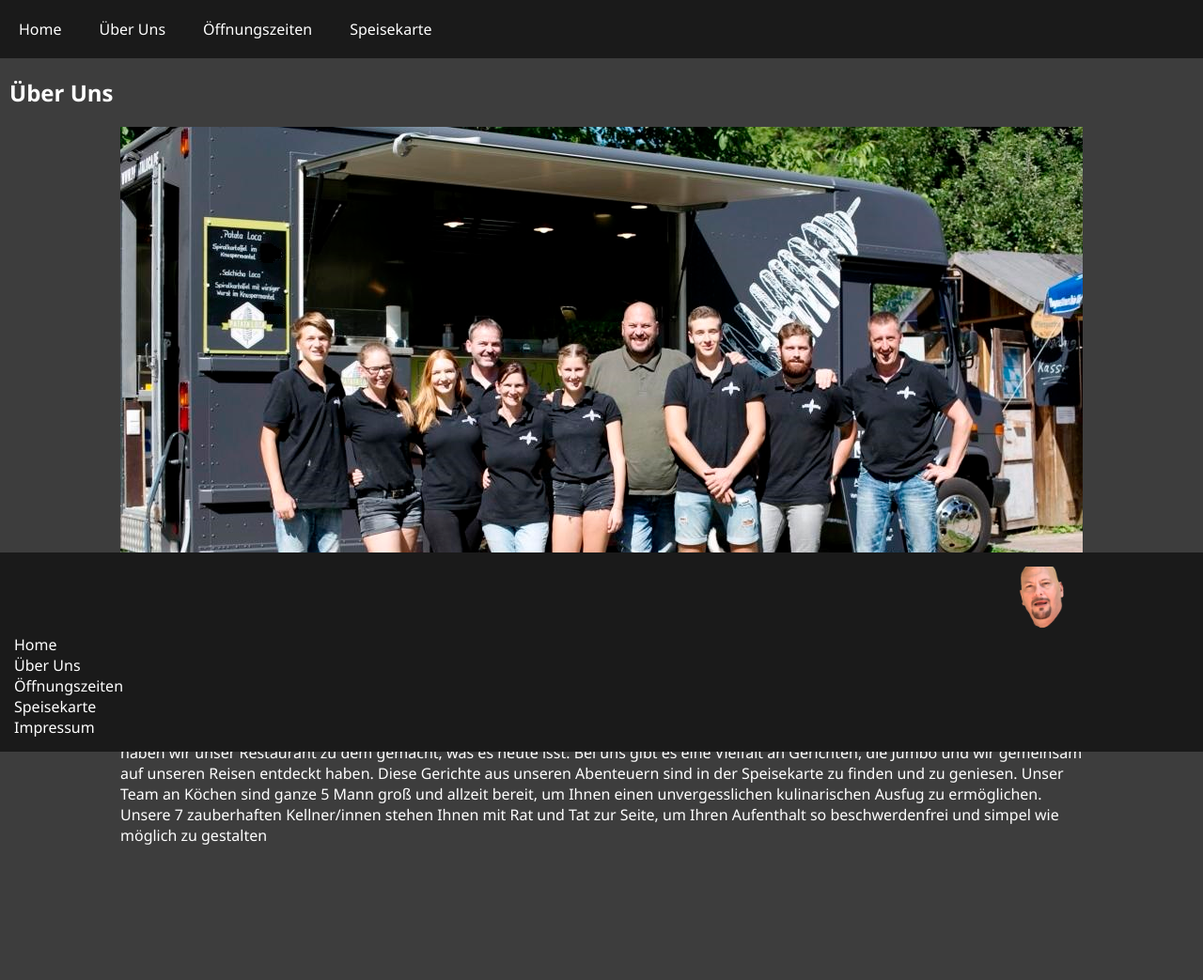
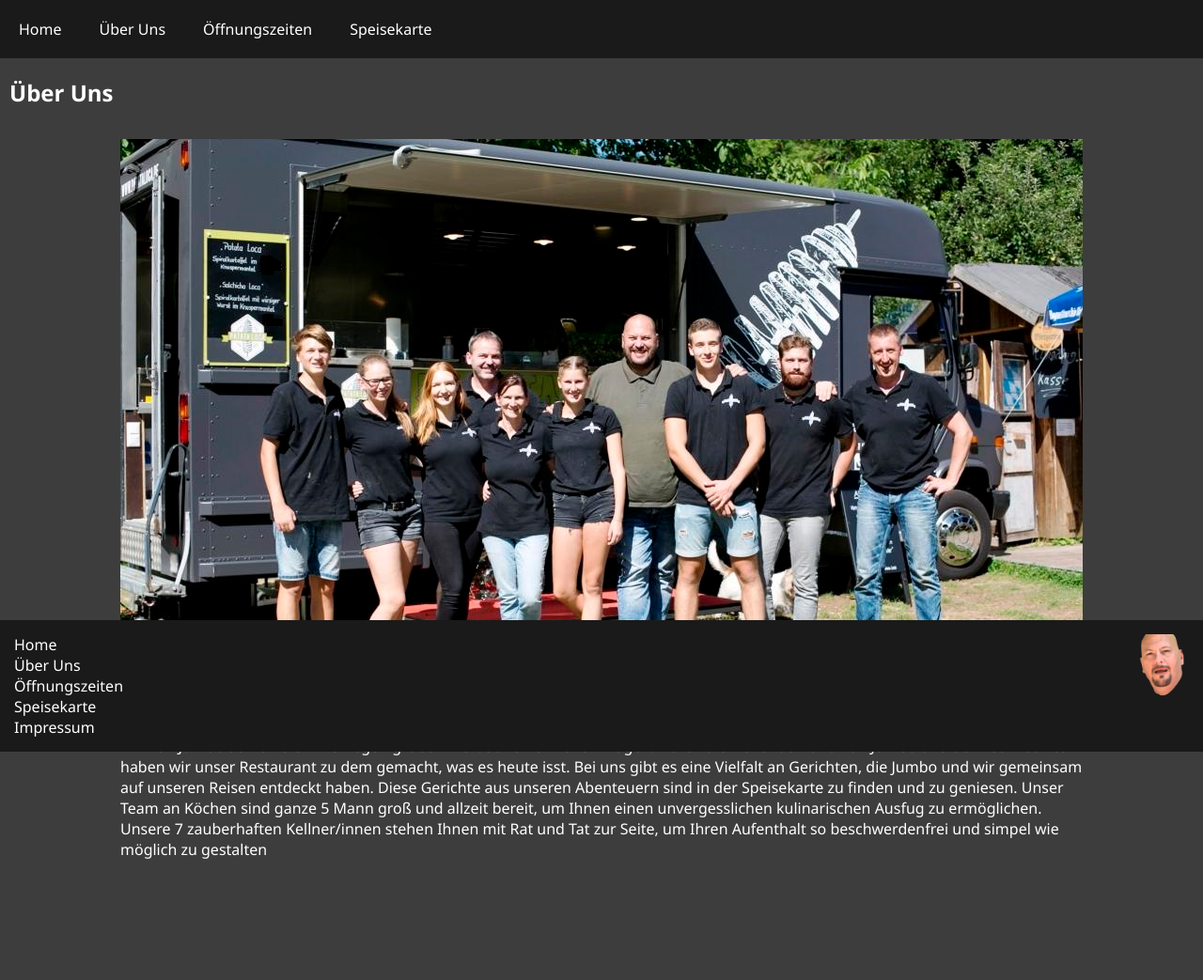
Before and after one commit to Ziray-a/JumboSchreinerDiner, a plain HTML site: page ueberuns.html in a window 1280 px wide. Shown: the whole page at 94% size. Before the commit the page ends 900 px from the top, so only its background shows below. Drawn offline with Linux system fonts and the light colour scheme.

Commit message:
scrolling nicht mehr verkackt und verschissen

```diff
--- a/ueberuns.css
+++ b/ueberuns.css
@@ -1,10 +1,12 @@
-img{
+article img{
     margin-left:10%;
     margin-right:10%;
     size: 60%;
+    padding-bottom: 1%;
+    padding-top: 1%;
 }
 section{
-    margin-top: 10px;
     margin-left: 10%;
     margin-right: 10%;
+    padding-bottom: 10%;
 }
```
